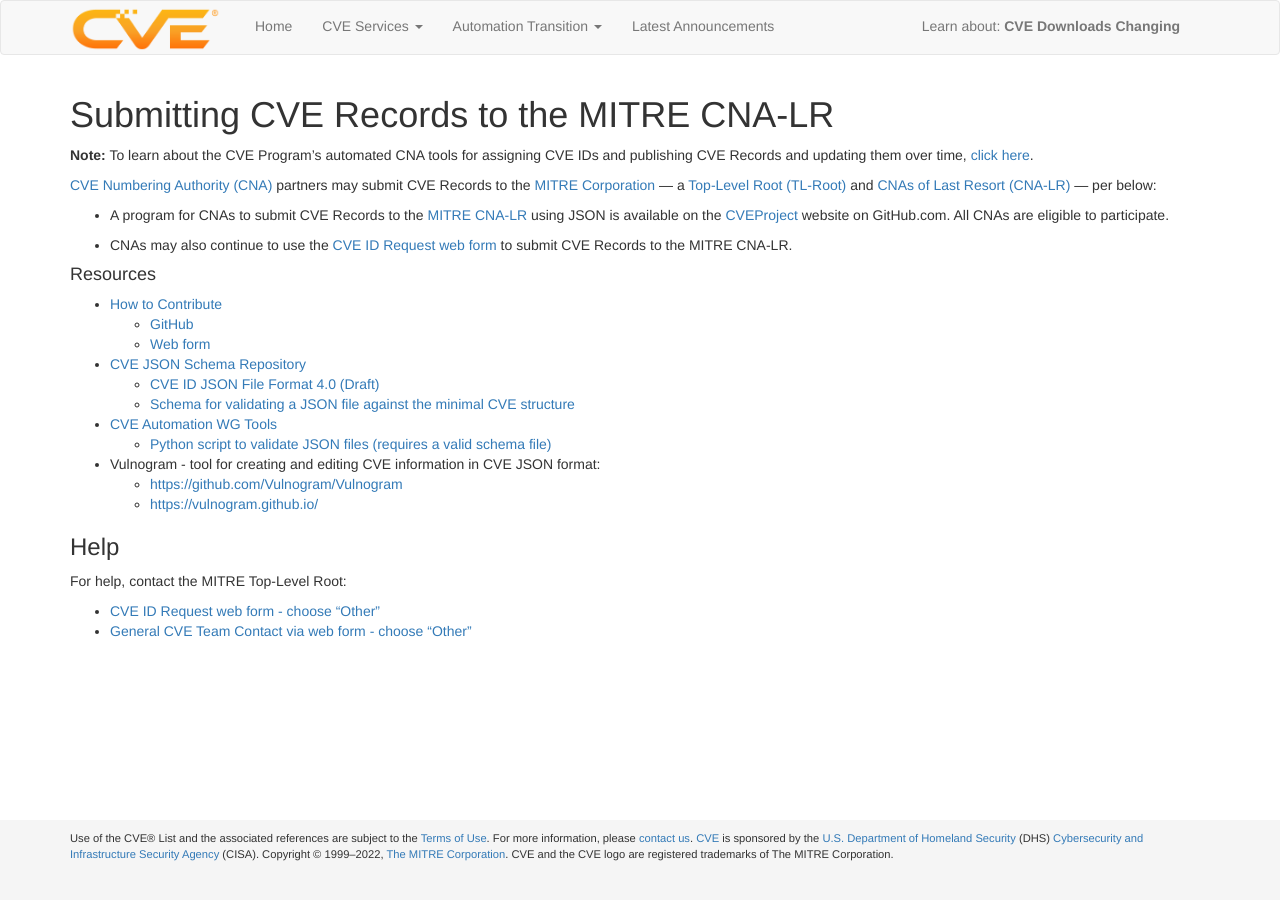
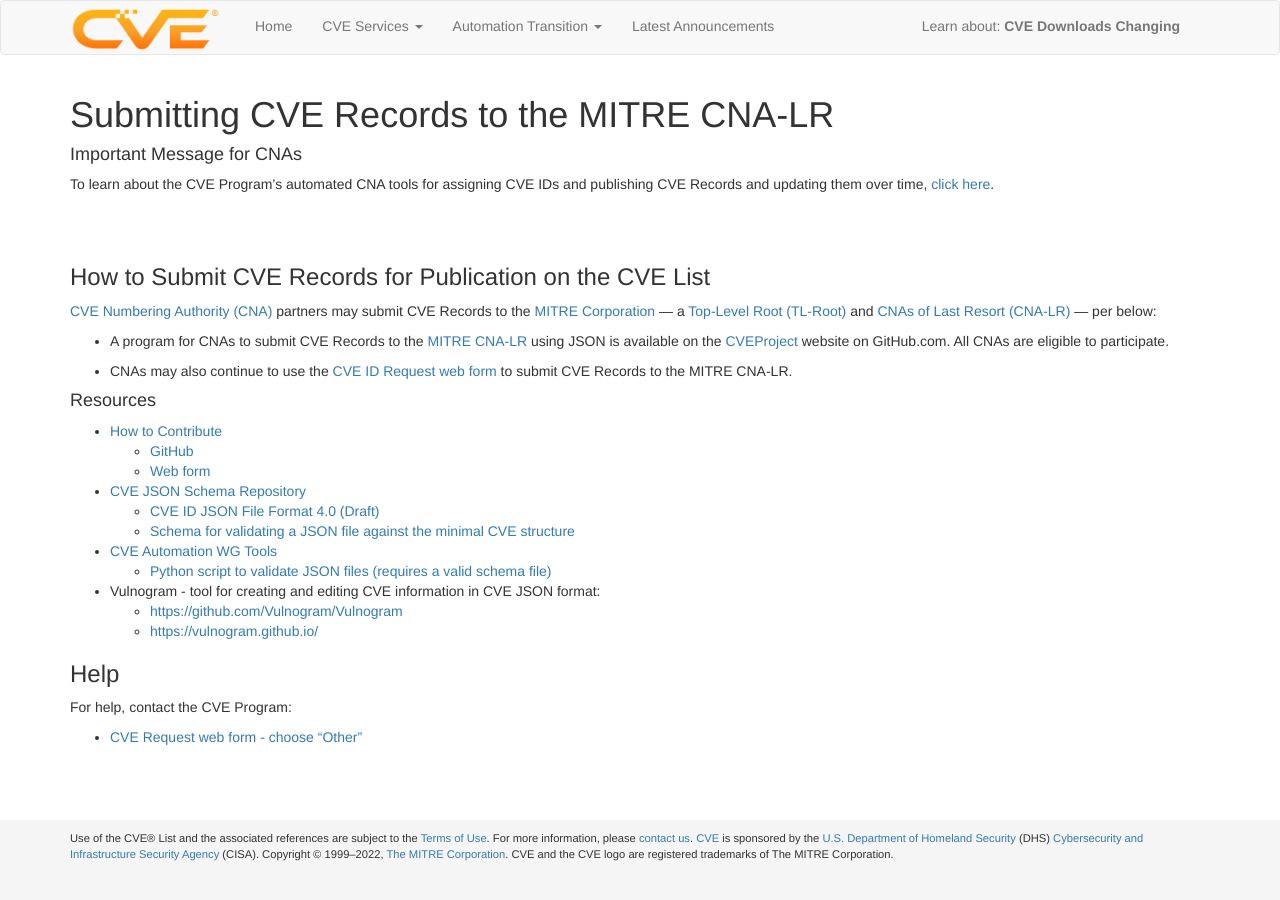
Before and after one commit to CVEProject/cveproject.github.io, a Jekyll site: the page built from docs/cna/submitting_cve_entries_to_root_cnas/index.md, in a window 1280 px wide. Built offline with Jekyll 4.4.1, drawn with Linux system fonts in a browser that asks for light colours; nearby versions of some CDN libraries.

Commit message:
Update index.md

```diff
--- a/docs/cna/submitting_cve_entries_to_root_cnas/index.md
+++ b/docs/cna/submitting_cve_entries_to_root_cnas/index.md
@@ -3,7 +3,13 @@ title: Submitting CVE Records to the MITRE CNA-LR
 layout: page
 ---
 
-**Note:** To learn about the CVE Program's automated CNA tools for assigning CVE IDs and publishing CVE Records and updating them over time, [click here](https://cveproject.github.io/).<br/>
+#### Important Message for CNAs
+
+To learn about the CVE Program's automated CNA tools for assigning CVE IDs and publishing CVE Records and updating them over time, [click here](https://cveproject.github.io/).
+
+<br><br>
+
+### How to Submit CVE Records for Publication on the CVE List
 
 [CVE Numbering Authority (CNA)](https://www.cve.org/ProgramOrganization/CNAs) partners may submit CVE Records to the [MITRE Corporation](https://www.cve.org/PartnerInformation/ListofPartners/partner/mitre) &mdash; a [Top-Level Root (TL-Root)](https://www.cve.org/ResourcesSupport/Glossary?activeTerm=glossaryCNALR) and [CNAs of Last Resort (CNA-LR)](https://www.cve.org/ResourcesSupport/Glossary?activeTerm=glossaryCNALR) &mdash; per below:
 
@@ -33,7 +39,6 @@ layout: page
 
 ### Help
 
-For help, contact the MITRE Top-Level Root:
+For help, contact the CVE Program:
 
-* [CVE ID Request web form - choose "Other"](https://cveform.mitre.org/)
-* [General CVE Team Contact via web form - choose "Other"](https://cveform.mitre.org/)
+* [CVE Request web form - choose "Other"](https://cveform.mitre.org/)
```
